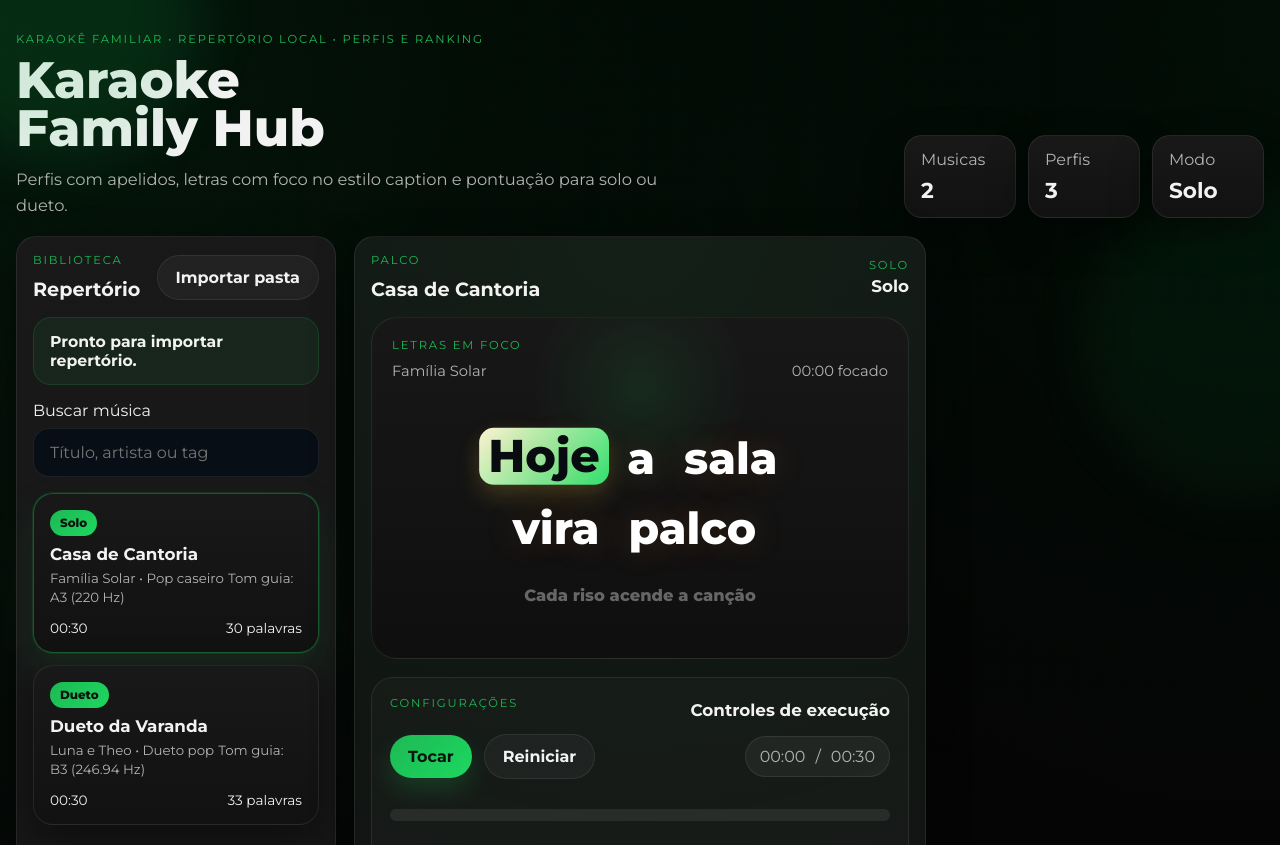
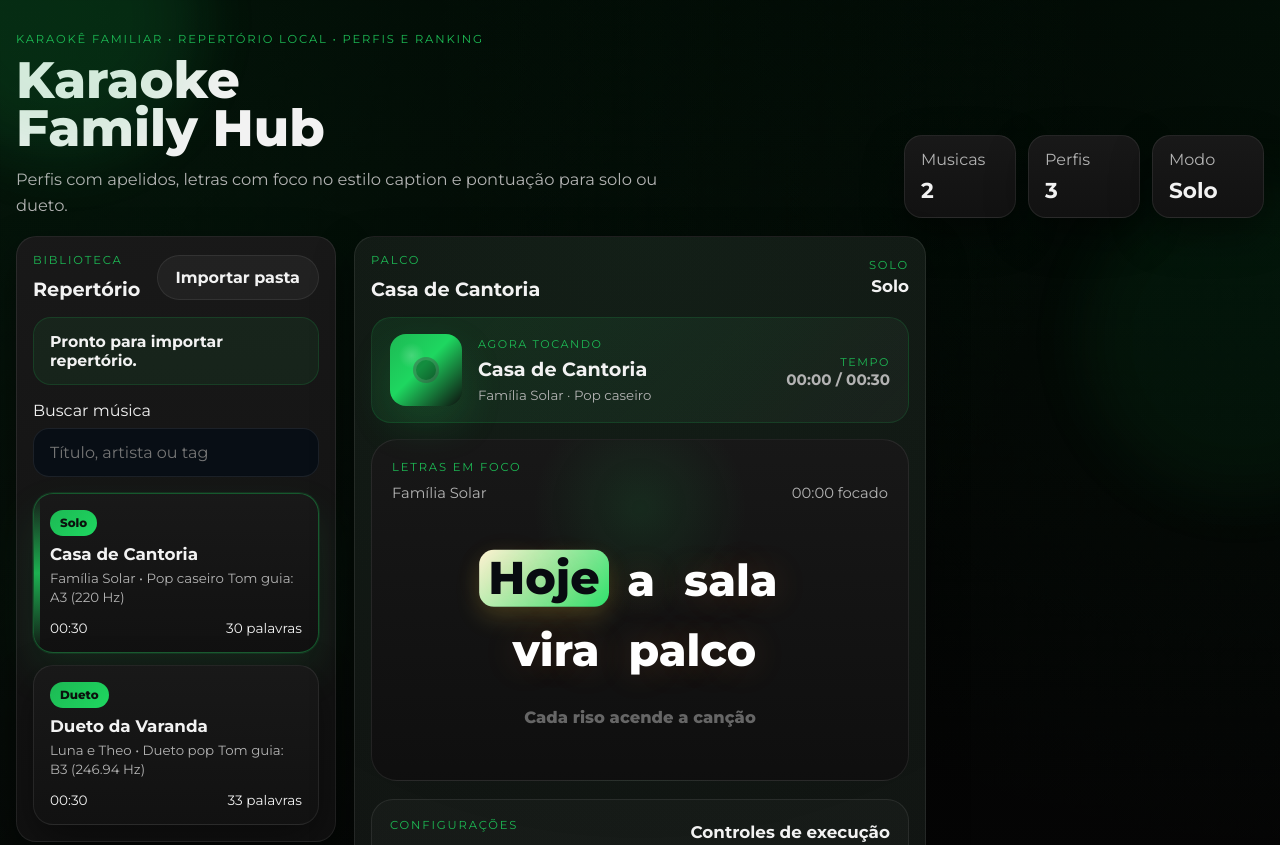
Before and after one commit to gabrielbelmiro/karaoke-family-hub, a website built with Vite: page index.html in a window 1280 px wide. Shown: the top 845 px of the page. Built offline with nearby package versions, Linux system fonts and the light colour scheme.

Commit message:
style: add now playing hero and refined spotify layout

```diff
--- a/index.html
+++ b/index.html
@@ -117,6 +117,21 @@
             <strong>{{ vm.modeLabel }}</strong>
           </div>
         </div>
+
+        <section class="now-playing">
+          <div class="now-playing-art" aria-hidden="true">
+            <span></span>
+          </div>
+          <div class="now-playing-copy">
+            <p>Agora tocando</p>
+            <strong>{{ vm.currentSong.title }}</strong>
+            <small>{{ vm.currentSong.artist }} · {{ vm.currentSong.genre }}</small>
+          </div>
+          <div class="now-playing-meta">
+            <span>Tempo</span>
+            <strong>{{ vm.currentTimeLabel }} / {{ vm.currentSong.durationLabel }}</strong>
+          </div>
+        </section>
 
         <article class="lyrics-stage">
           <p class="lyrics-kicker">Letras em foco</p>
--- a/styles.css
+++ b/styles.css
@@ -266,6 +266,8 @@ h1 {
   padding: 16px;
   text-align: left;
   color: var(--text);
+  position: relative;
+  overflow: hidden;
 }
 
 .song-card.active {
@@ -279,6 +281,20 @@ h1 {
   display: block;
   font-size: 1.05rem;
   margin: 8px 0 4px;
+}
+
+.song-card::before {
+  content: '';
+  position: absolute;
+  inset: 0 auto 0 0;
+  width: 6px;
+  background: linear-gradient(180deg, transparent, rgba(29, 185, 84, 0.95), transparent);
+  opacity: 0;
+  transition: opacity 0.18s ease;
+}
+
+.song-card.active::before {
+  opacity: 1;
 }
 
 .song-badge {
@@ -304,6 +320,72 @@ h1 {
   background:
     radial-gradient(circle at center top, rgba(29, 185, 84, 0.08), transparent 28%),
     linear-gradient(180deg, rgba(18, 18, 18, 0.98), rgba(12, 12, 12, 0.96));
+}
+
+.now-playing {
+  display: grid;
+  grid-template-columns: 72px minmax(0, 1fr) auto;
+  gap: 16px;
+  align-items: center;
+  padding: 16px 18px;
+  margin-top: 2px;
+  margin-bottom: 16px;
+  border-radius: 20px;
+  background: linear-gradient(135deg, rgba(29, 185, 84, 0.12), rgba(255, 255, 255, 0.03));
+  border: 1px solid rgba(29, 185, 84, 0.16);
+}
+
+.now-playing-art {
+  width: 72px;
+  height: 72px;
+  border-radius: 16px;
+  background:
+    radial-gradient(circle at 30% 30%, rgba(255, 255, 255, 0.18), transparent 18%),
+    linear-gradient(135deg, #1db954 0%, #1ed760 45%, #0e0e0e 100%);
+  box-shadow: 0 18px 40px rgba(29, 185, 84, 0.18);
+  display: grid;
+  place-items: center;
+}
+
+.now-playing-art span {
+  width: 26px;
+  height: 26px;
+  border-radius: 999px;
+  background: rgba(0, 0, 0, 0.34);
+  box-shadow: inset 0 0 0 3px rgba(255, 255, 255, 0.12);
+}
+
+.now-playing-copy {
+  min-width: 0;
+}
+
+.now-playing-copy p,
+.now-playing-meta span {
+  color: var(--accent);
+  text-transform: uppercase;
+  letter-spacing: 0.14em;
+  font-size: 0.7rem;
+  margin-bottom: 6px;
+}
+
+.now-playing-copy strong {
+  display: block;
+  font-size: 1.2rem;
+  margin-bottom: 4px;
+}
+
+.now-playing-copy small,
+.now-playing-meta strong {
+  color: var(--muted);
+}
+
+.now-playing-meta {
+  text-align: right;
+}
+
+.now-playing-meta strong {
+  display: block;
+  font-size: 0.95rem;
 }
 
 .stage-block {
@@ -334,6 +416,9 @@ h1 {
   grid-template-columns: repeat(2, minmax(0, 1fr));
   gap: 12px;
   padding-top: 4px;
+  background: rgba(255, 255, 255, 0.03);
+  border-radius: 18px;
+  padding: 14px;
 }
 
 .stage-advanced > button {
@@ -595,6 +680,15 @@ h1 {
 .sidebar {
   display: grid;
   gap: 18px;
+  position: sticky;
+  top: 18px;
+  align-self: start;
+}
+
+.library-panel {
+  position: sticky;
+  top: 18px;
+  align-self: start;
 }
 
 .profile-form {
```
